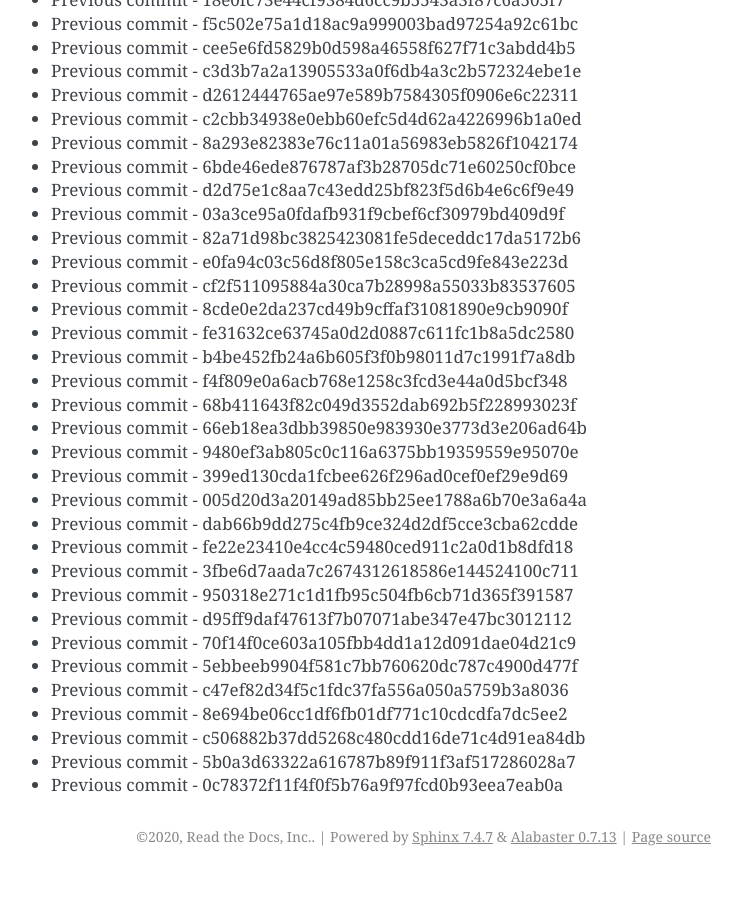
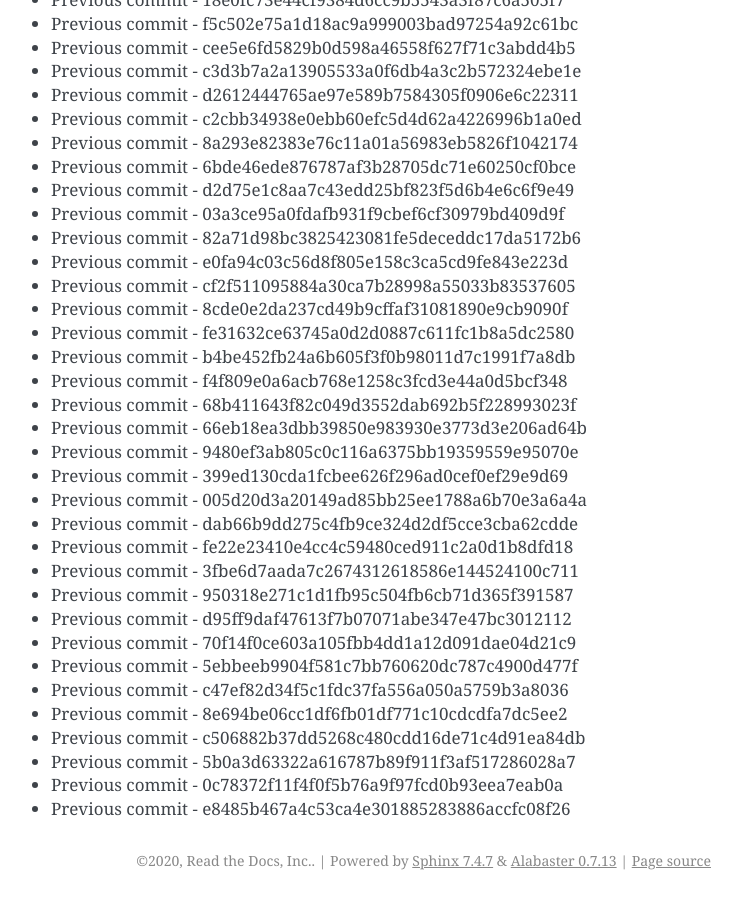
Before and after one commit to readthedocs/rtd-git-stresstest, a Sphinx documentation site: the page built from docs/updates.rst, in a window 1280 px wide and 900 px high, scrolled down 86348 px. Shown: the whole window, without its empty margins (399-1141 px from the left). Built offline with Sphinx 7.4.7, drawn with Linux system fonts in a browser that asks for light colours; before the commit the page ends 87224 px from its top, so only the background shows below that.

Commit message:
Generating commit from previous: e8485b467a4c53ca4e301885283886accfc08f26

```diff
--- a/docs/updates.rst
+++ b/docs/updates.rst
@@ -3660,3 +3660,4 @@ It can be tested for any performance characteristics.
 * Previous commit - c506882b37dd5268c480cdd16de71c4d91ea84db
 * Previous commit - 5b0a3d63322a616787b89f911f3af517286028a7
 * Previous commit - 0c78372f11f4f0f5b76a9f97fcd0b93eea7eab0a
+* Previous commit - e8485b467a4c53ca4e301885283886accfc08f26
```
